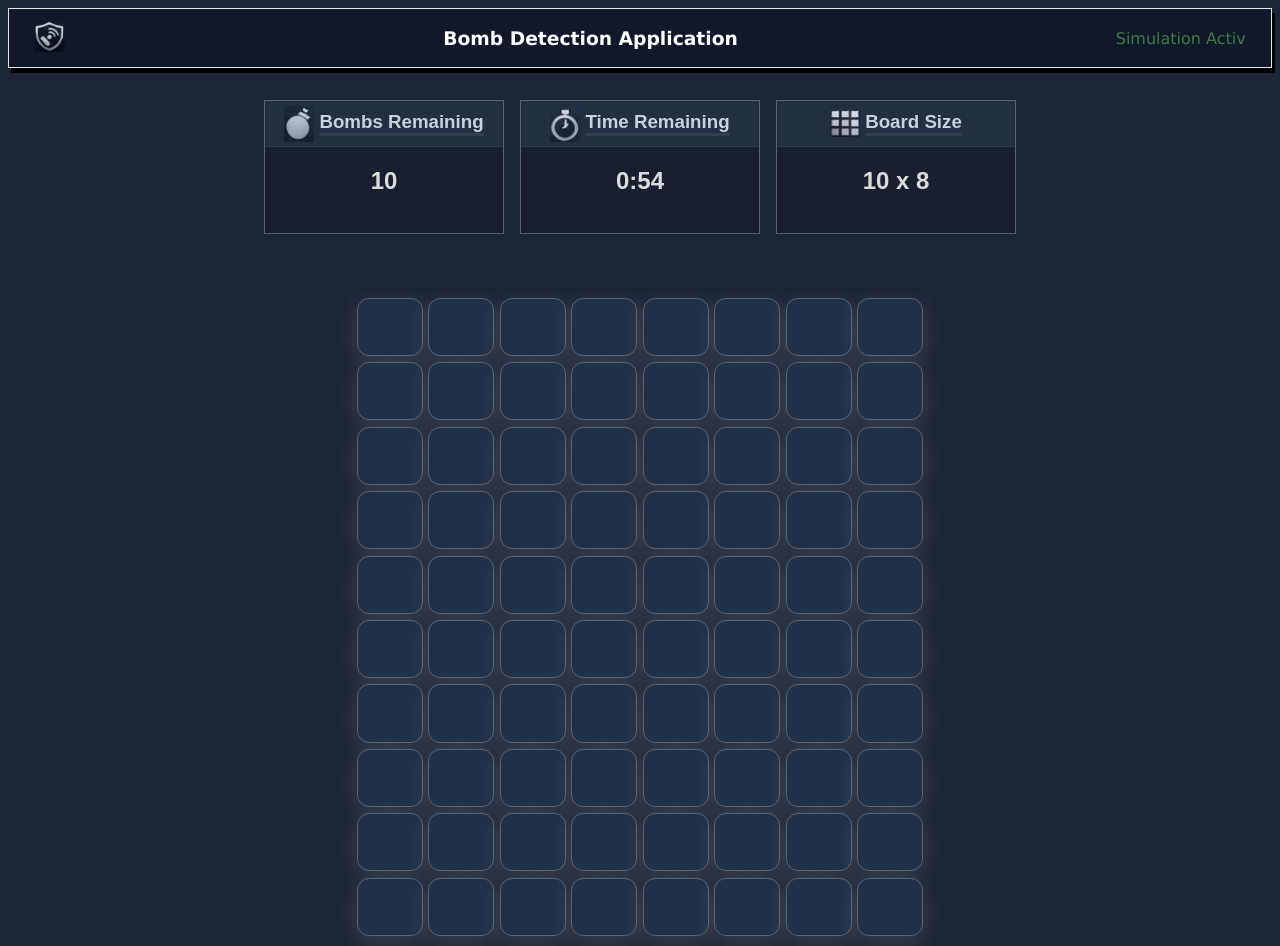
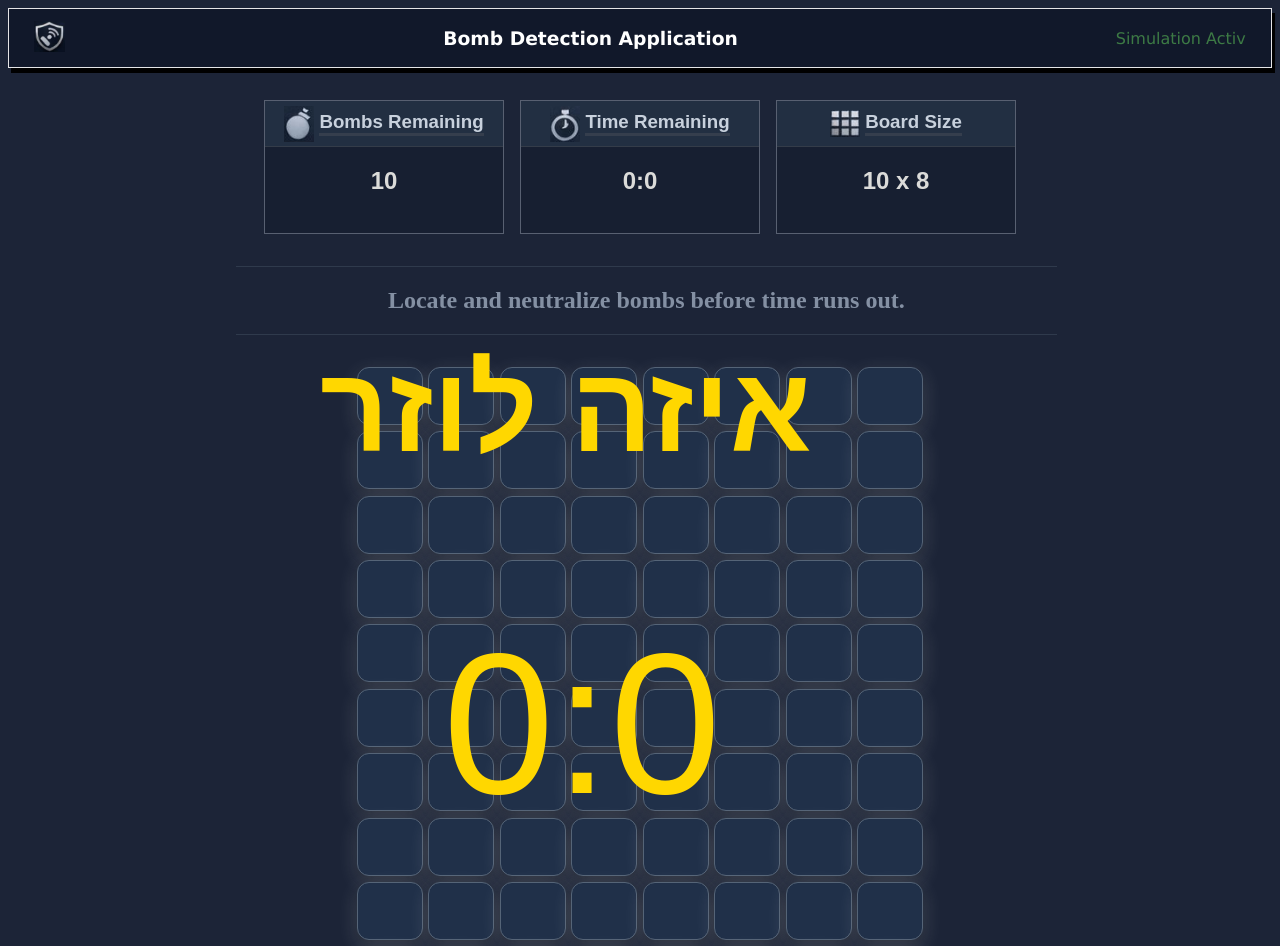
Before and after one commit to meir123piskerov/boom-game, a React (Vite) app: page / in a window 1280 px wide. Shown: the top 946 px of the page. Built offline with nearby package versions, Linux system fonts and the light colour scheme.

Commit message:
win alert

```diff
--- a/src/App.jsx
+++ b/src/App.jsx
@@ -2,6 +2,7 @@ import "./App.css";
 import Timer from "./components/Timer";
 import Header from "./components/Header";
 import Board from "./components/Board";
+import Middle from "./components/middle";
 import "./style/Header.css";
 import { ContextProvider } from "./Provider/ContextProvider";
 
@@ -9,8 +10,9 @@ function App() {
   return (
     <>
       <ContextProvider>
-        <Header></Header>
-        <Timer></Timer>
+        <Header />
+        <Timer />
+        <Middle />
         <Board />
       </ContextProvider>
     </>
--- a/src/Provider/ContextProvider.jsx
+++ b/src/Provider/ContextProvider.jsx
@@ -4,8 +4,8 @@ const ThemeProvider = createContext();
 function ContextProvider({ children }) {
   const [cubeList, setCubeList] = useState([]);
   const [bomb, setBomb] = useState(10);
-  const [minutes, setMinutes] = useState(1);
-  const [seconds, setSeconds] = useState(0);
+  const [minutes, setMinutes] = useState(0);
+  const [seconds, setSeconds] = useState(3);
   const [time, setTime] = useState(true);
 
   return (
--- a/src/components/Timer.jsx
+++ b/src/components/Timer.jsx
@@ -1,4 +1,4 @@
-import React, { useEffect, useContext } from "react";
+import React, { useEffect, useContext, useState } from "react";
 import "../style/Timer.css";
 import { ThemeProvider } from "../Provider/ContextProvider";
 function Timer() {
@@ -12,23 +12,53 @@ function Timer() {
     bomb,
     setBomb,
   } = useContext(ThemeProvider);
+  const [flag, setFlag] = useState(true);
+  const [lose, setLose] = useState(false);
   useEffect(() => {
-    if (time) {
+    if (time && bomb > 0) {
       setTimeout(() => {
         setSeconds(seconds - 1);
       }, 1000);
 
-      if (seconds === 0 && minutes >= 1) {
+      if (seconds === -1 && minutes >= 1) {
         setMinutes(minutes - 1);
-        setSeconds(seconds + 59);
+        setSeconds(seconds + 60);
       } else if (seconds === 1 && minutes === 0) {
         setTime(false);
       }
+    }
+    if (time && bomb === 0) {
+      alert("you win");
+      setFlag(false);
+    }
+    if (!time && bomb > 0) {
+      console.log("hey");
+      setLose(true);
+      // alert("loser try again");
     }
   }, [minutes, seconds]);
 
   return (
     <section>
+      {!flag && (
+        <div className="win">
+          <h1>winner</h1>
+          <br />
+          <h2>time left</h2>
+          <br />
+          <p>
+            {minutes}:{seconds}
+          </p>
+        </div>
+      )}
+      {lose && (
+        <div className="lose-msg">
+          <h1>איזה לוזר</h1>
+          <p className="lose-msg p ">
+            {minutes}:{seconds}
+          </p>
+        </div>
+      )}
       <div className="div-main">
         <div className="top">
           <img src="src\img\Screenshot 2026-02-24 121234.png" alt="icon-boom" />
--- a/src/style/Timer.css
+++ b/src/style/Timer.css
@@ -1,4 +1,5 @@
 section {
+  height: 100%;
   margin-top: 2rem;
   display: flex;
   justify-content: center;
@@ -41,3 +42,48 @@ section {
 .top h3 {
   border-bottom: 3px solid rgb(53 62 77);
 }
+
+.win h1 {
+  color: gold;
+  position: absolute;
+  top: 20%;
+  z-index: 1;
+  font-size: 200px;
+  margin-left: 50px;
+}
+.win h2 {
+  color: gold;
+  position: absolute;
+  top: 35%;
+  z-index: 1;
+  font-size: 200px;
+}
+.win p {
+  color: gold;
+  position: absolute;
+  top: 50%;
+  z-index: 1;
+  font-size: 200px;
+  margin-left: 200px;
+}
+
+.win {
+  display: flex;
+  flex-direction: row;
+}
+
+.lose-msg {
+  color: gold;
+  position: absolute;
+  top: 30%;
+  left: 25%;
+  z-index: 1;
+  font-size: 500%;
+}
+.lose-msg p {
+  color: gold;
+  position: absolute;
+  top: 50%;
+  z-index: 1;
+  font-size: 200px;
+}
```
